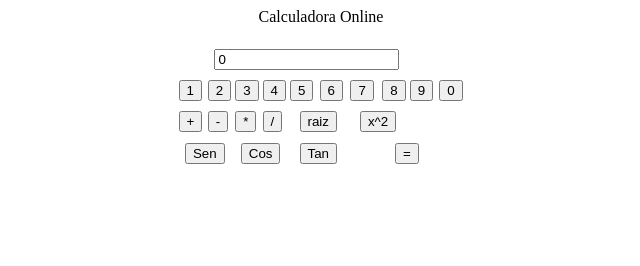
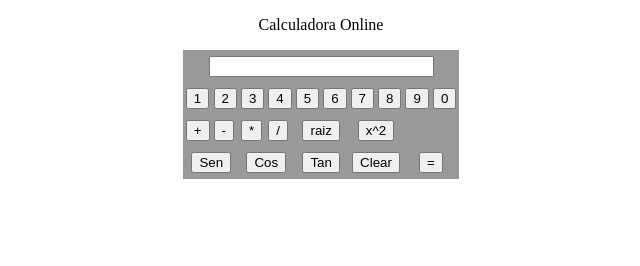
Before and after one commit to ersolarte/calculadora, a plain HTML site: page index.html in a window 1280 px wide. Shown: the whole page, without its empty margins (319-959 px from the left). Drawn offline with Linux system fonts and the light colour scheme.

Commit message:
avance 1

```diff
--- a/index.html
+++ b/index.html
@@ -1,50 +1,44 @@
-<html>
+<!DOCTYPE html PUBLIC "-//W3C//DTD XHTML 1.0 Transitional//EN" "http://www.w3.org/TR/xhtml1/DTD/xhtml1-transitional.dtd">
+<html xmlns="http://www.w3.org/1999/xhtml">
 <head>
+<meta http-equiv="Content-Type" content="text/html; charset=iso-8859-1" />
 	<title>Calculadora</title>
+	<script type="text/javascript" src="js/funciones.js"></script>
 </head>
 <body>
-
-
 <div align="center">
   <p>Calculadora Online</p>
-  <table width="291" height="129" border="0">
+  <table width="275" height="129" border="0" bgcolor="#999999">
     <tr>
-      <td colspan="9" align="center"> <input align="center" name="resultado" type="text" value="0" readonly="true"></td>
-      <td width="25"></td>
+      <td colspan="10" align="center">
+	  	<input size="25" name="txt_pan"  style="text-align:right" type="text" id="txt_pan" value="" readonly="true"  />
+      </td>
     </tr>
     <tr>
       <td width="27" height="28">
-          <input type="button" name="btn1" id="btn1" value="1">
-	  </td>
+          <input type="button" name="btn1" id="btn1" value="1" onclick="javascript:escribir(1);"></td>
       <td width="9">
-        <input type="button" name="btn2" id="btn2" value="2">
-      </td>
+        <input type="button" name="btn2" id="btn2" value="2" onclick="javascript:escribir(2);">      </td>
       <td width="11">
-        <input type="button" name="btn3" id="btn3" value="3">
-      </td>
+        <input type="button" name="btn3" id="btn3" value="3" onclick="javascript:escribir(3);">      </td>
       <td width="13">
-        <input type="button" name="btn4" id="btn4" value="4">
-      </td>
+        <input type="button" name="btn4" id="btn4" value="4" onclick="javascript:escribir(4);">      </td>
       <td width="28">
-        <input type="button" name="btn5" id="btn5" value="5">
-      </td>
+        <input type="button" name="btn5" id="btn5" value="5" onclick="javascript:escribir(5);">      </td>
       <td width="31">
-        <input type="button" name="btn6" id="btn6" value="6">
-      </td>
+        <input type="button" name="btn6" id="btn6" value="6" onclick="javascript:escribir(6);">      </td>
       <td width="33">
-        <input type="button" name="btn7" id="btn7" value="7">
+        <input type="button" name="btn7" id="btn7" value="7" onclick="javascript:escribir(7);">
       </form></td>
       <td width="22">
-        <input type="button" name="btn8" id="btn8" value="8">
-      </td>
+        <input type="button" name="btn8" id="btn8" value="8" onclick="javascript:escribir(8);">      </td>
       <td width="28">
-        <input type="button" name="btn9" id="btn9" value="9">
-      </td>
-     <td><input type="button" name="btn0" id="btn0" value="0"></td>
-
+        <input type="button" name="btn9" id="btn9" value="9" onclick="javascript:escribir(9);">      </td>
+     <td>
+	 	<input type="button" name="btn0" id="btn0" value="0" onclick="javascript:escribir(0);">		</td>
     </tr>
     <tr>
-      <td><input type="button" name="btnsuma" id="btn_sum" value="+"></td>
+      <td><input type="button" name="btnsuma" id="btn_sum" value="+" onclick="javascript:escribir(10);">	</td>
       <td><input type="button" name="btnresta" id="btn_res" value="-"></td>
       <td><input type="button" name="btnsmul" id="btn_mul" value="*"></td>
       <td><input type="button" name="btndiv" id="btn_div" value="/"></td>
@@ -57,7 +51,8 @@
       <td colspan="2"  align="center"><input type="button" name="btn_seno" id="btn_sen" value="Sen"></td>
       <td colspan="2"  align="center"><input type="button" name="btn_cos" id="btn_cos" value="Cos"></td>
       <td colspan="2"  align="center"><input type="button" name="btn_tan" id="btn_tan" value="Tan"></td>
-      <td colspan="4"  align="center"><input type="button" name="btn_resultado" id="btn_resultado" value="="></td>
+	  <td colspan="2" align="center"><input type="button" name="limpiar" value="Clear" onclick="javascript:escribir(21)" /></td>
+      <td colspan="2"  align="center"><input type="button" name="btn_resultado" id="btn_resultado" value="=" onclick="javascript:escribir(20);"></td>
     </tr>
   </table>
   <p>&nbsp;</p>
--- /dev/null
+++ b/js/funciones.js
@@ -0,0 +1,83 @@
+	var elementos = [];
+	var bandera=0;
+	var resultado=0;
+
+	function escribir(boton){
+		if(boton==1){
+			var num = parseInt(document.getElementById("btn1").value);
+			document.getElementById("txt_pan").value += num;
+		}
+		else if(boton==0){
+			var num = parseInt(document.getElementById("btn0").value);
+			document.getElementById("txt_pan").value += num;
+		}
+		else if(boton==2){
+			var num = parseInt(document.getElementById("btn2").value);
+			document.getElementById("txt_pan").value += num;
+		}
+		else if(boton==3){
+			var num = parseInt(document.getElementById("btn3").value);
+			document.getElementById("txt_pan").value += num;
+		}
+		else if(boton==4){
+			var num = parseInt(document.getElementById("btn4").value);
+			document.getElementById("txt_pan").value += num;
+		}
+		else if(boton==5){
+			var num = parseInt(document.getElementById("btn5").value);
+			document.getElementById("txt_pan").value += num;
+		}
+		else if(boton==6){
+			var num = parseInt(document.getElementById("btn6").value);
+			document.getElementById("txt_pan").value += num;
+		}
+		else if(boton==7){
+			var num = parseInt(document.getElementById("btn7").value);
+			document.getElementById("txt_pan").value += num;
+		}
+		else if(boton==8){
+			var num = parseInt(document.getElementById("btn8").value);
+			document.getElementById("txt_pan").value += num;
+		}
+		else if(boton==9){
+			var num = parseInt(document.getElementById("btn9").value);
+			document.getElementById("txt_pan").value += num;
+		}
+		else if(boton == 10){
+			var num = parseInt(document.getElementById("txt_pan").value);
+			almacenarVector(num,"+");
+			document.getElementById("txt_pan").value="";
+		}
+		else if (boton == 20){
+
+			var num = parseInt(document.getElementById("txt_pan").value);
+			almacenarVector(num,"=");
+			proceso();
+		}
+		else if (boton == 21){
+			bandera=0;
+			document.getElementById("txt_pan").value= "" ;
+			elementos = [];
+			resultado=0;
+		}
+	}
+	function almacenarVector(parametro,signo){
+
+		if(bandera == 0){
+			elementos[1] = parametro;
+			elementos [2] = signo;
+			bandera = bandera + 2 ;
+		}
+		else if (bandera ==2){
+			elementos[3] = parametro;
+			bandera = bandera + 1 ;
+		}
+	}
+
+	function proceso(){
+		var signo = elementos[2];
+		if ( signo == "+"){
+			resultado =  elementos[1] + elementos[3];
+		document.getElementById("txt_pan").value = elementos[1]+" "+ elementos[2]+" "+ elementos[3]+" "+"="+" "+ resultado;
+		}
+	}
```
